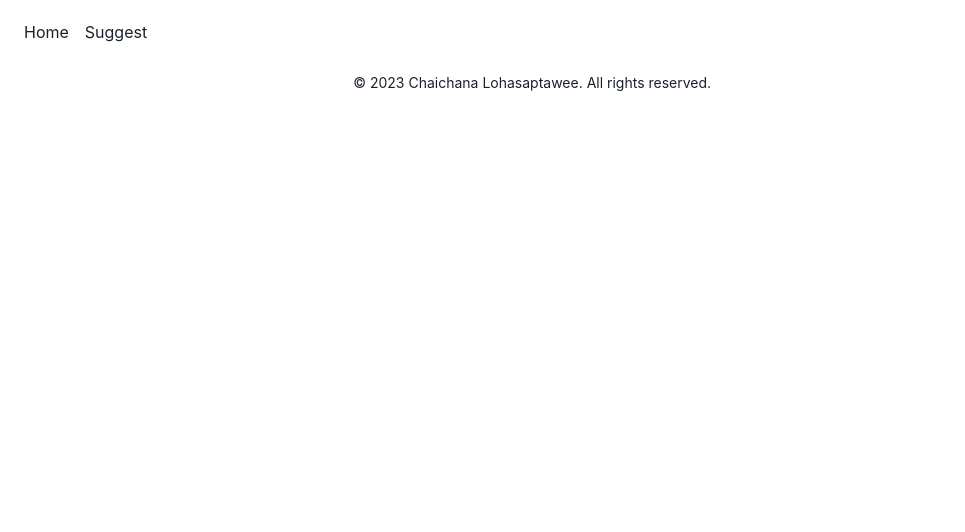
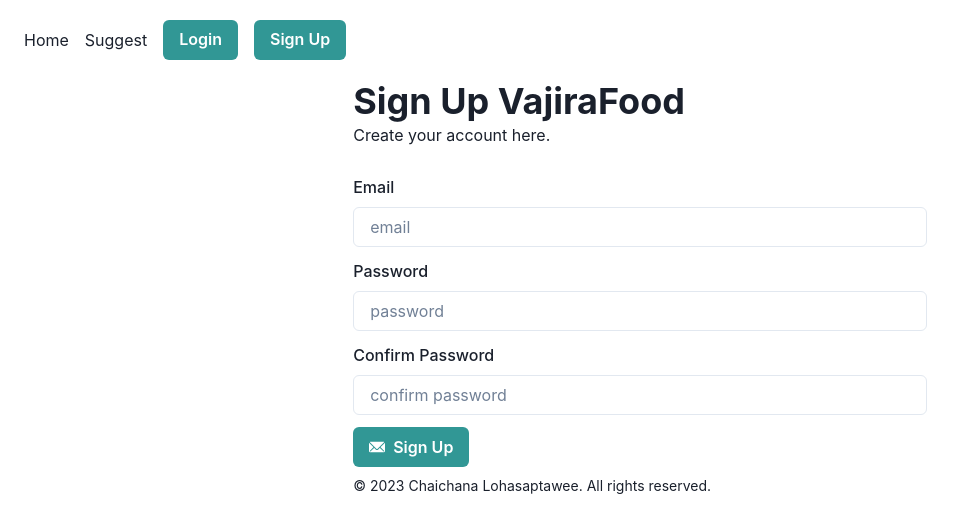
Before and after one commit to sun-23/VajiraFood, a React (Vite) app: page /signup in a window 1280 px wide. Shown: the top 532 px of the page, without its empty margins (0-965 px from the left). Built offline with nearby package versions, Linux system fonts and the light colour scheme.

Commit message:
change sign in

```diff
--- a/src/App.jsx
+++ b/src/App.jsx
@@ -7,6 +7,7 @@ import Header from "./components/Header";
 import Footer from "./components/Footer";
 import Login from "./routes/Login";
 import Account from "./routes/Account";
+import Signup from "./routes/Signup";
 
 import { AuthProvider } from "./helper/auth/Context";
 import RequireAuth from "./components/RequireAuth";
@@ -18,6 +19,7 @@ export default function App() {
         <Header />
         <Routes>
           <Route path="/login" element={<Login />} />
+          <Route path="/signup" element={<Signup />}/>
           <Route
             path="/"
             element={
--- a/src/components/Header.jsx
+++ b/src/components/Header.jsx
@@ -32,7 +32,7 @@ export default function Header() {
             </Link>
           ))}
 
-          {/* {user && session ? null : (
+          {user && session ? null : (
             <Button
               colorScheme="teal"
               size="md"
@@ -40,7 +40,16 @@ export default function Header() {
             >
               Login
             </Button>
-          )} */}
+          )}
+          {user && session ? null : (
+            <Button
+              colorScheme="teal"
+              size="md"
+              onClick={() => navigate("/signup")}
+            >
+              Sign Up
+            </Button>
+          )}
           {!user || !session ? null : (
             <Button
               colorScheme="teal"
--- a/src/components/MobileDrawer.jsx
+++ b/src/components/MobileDrawer.jsx
@@ -37,7 +37,7 @@ export default function MobileDrawer() {
             </ChakraLink>
           ))}
 
-          {/* {user && session ? null : (
+          {user && session ? null : (
             <Button
               colorScheme="teal"
               size="md"
@@ -45,7 +45,16 @@ export default function MobileDrawer() {
             >
               Login
             </Button>
-          )} */}
+          )}
+          {user && session ? null : (
+            <Button
+              colorScheme="teal"
+              size="md"
+              onClick={() => navigate("/signup")}
+            >
+              Sign Up
+            </Button>
+          )}
           {!user || !session ? null : (
             <Button
               colorScheme="teal"
--- a/src/routes/Food.jsx
+++ b/src/routes/Food.jsx
@@ -95,9 +95,6 @@ export default function Food() {
       </AspectRatio>
       <VStack marginTop={3} spacing={3} marginBottom={3}>
         <Heading>ชื่อเมนู {food.name}</Heading>
-        <Text fontSize="xl">
-          คำอธิบาย {!food.description ? "ไม่มีคำอธิบาย" : food.description}
-        </Text>
         <Heading>ร้าน {food.restaurant_name}</Heading>
         <Text fontSize="xl">บริเวณ {food.area}</Text>
         <Heading>ราคา {food.price} บาท</Heading>
--- a/src/routes/Login.jsx
+++ b/src/routes/Login.jsx
@@ -21,8 +21,12 @@ import React, { useState } from "react";
 import { supabase } from "../helper/supbaseClient";
 import { useLocation, useNavigate } from "react-router-dom";
 
+import { Link as ReactRouterLink } from 'react-router-dom'
+import { Link as ChakraLink, LinkProps } from '@chakra-ui/react'
+
 export default function Login() {
   const [email, setEmail] = useState("");
+  const [password, setPassword] = useState("");
   const [loading, setLoading] = useState(false)
   const [alert_title, setAlertTitle] = useState("");
   const [alert_desc, setAlertDesc] = useState("");
@@ -40,7 +44,7 @@ export default function Login() {
 
   const handleLogin = async () => {
     setLoading(true)
-    if (!email) {
+    if (!email || !password) {
       setAlertStatus("warning");
       setAlertTitle("กรอกข้อมูลไม่ครบ!");
       setAlertDesc("กรุณากรอกข้อมูลให้ครบถ้วน");
@@ -49,23 +53,25 @@ export default function Login() {
       return;
     }
 
-    const { data, error } = await supabase.auth.signInWithOtp({ email })
+    const { data, error } = await supabase.auth.signInWithPassword({
+      email: email,
+      password: password,
+    });
     console.log("login data", data);
 
     if (error) {
       console.log("login error", error);
     } else {
-      console.log("sending email link");
       setAlertStatus("success");
       setAlertTitle("สำเร็จ!");
-      setAlertDesc("ไปที่ email เพื่อรับ link log in จาก supabase");
+      setAlertDesc("log in success");
       onOpen();
 
       //redirectTo in RequireAuth.jsx line 19
-      // if (locationState) {
-      //   const { redirectTo } = locationState;
-      //   navigate(`${redirectTo.pathname}${redirectTo.search}`);
-      // }
+      if (locationState) {
+        const { redirectTo } = locationState;
+        navigate(`${redirectTo.pathname}${redirectTo.search}`);
+      }
     }
 
     setLoading(false)
@@ -101,14 +107,27 @@ export default function Login() {
             value={email}
             onChange={(e) => setEmail(e.target.value)}
           />
+          <FormLabel mt={3}>Password</FormLabel>
+          <Input
+            placeholder="password"
+            type="password"
+            value={password}
+            onChange={(e) => setPassword(e.target.value)}
+          />
           <Button
             leftIcon={<EmailIcon />}
             mt={3} colorScheme="teal"
             isLoading={loading}
             onClick={() => handleLogin()}
           >
-            {loading ? <Text>Loading</Text> : <Text>Send magic link</Text>}
+            {loading ? <Text>Loading</Text> : <Text>Sign In</Text>}
           </Button>
+          <Text>
+            ยังไม่มี account?{" "}
+            <ChakraLink as={ReactRouterLink} to='/signup'>
+              Sign Up
+            </ChakraLink>
+          </Text>
         </FormControl>
       </Stack>
     </Container>
--- /dev/null
+++ b/src/routes/Signup.jsx
@@ -0,0 +1,144 @@
+import {
+    Container,
+    Heading,
+    FormControl,
+    FormLabel,
+    Input,
+    Button,
+    Alert,
+    AlertIcon,
+    AlertTitle,
+    AlertDescription,
+    Box,
+    Spacer,
+    CloseButton,
+    useDisclosure,
+    Stack,
+    Text,
+  } from "@chakra-ui/react";
+  import { EmailIcon } from "@chakra-ui/icons";
+  import React, { useState } from "react";
+  import { supabase } from "../helper/supbaseClient";
+  import { useLocation, useNavigate } from "react-router-dom";
+
+  export default function Signup() {
+    const [email, setEmail] = useState("");
+    const [password, setPassword] = useState("");
+    const [conpass, setConpass] = useState("");
+    const [loading, setLoading] = useState(false)
+    const [alert_title, setAlertTitle] = useState("");
+    const [alert_desc, setAlertDesc] = useState("");
+    const [alert_status, setAlertStatus] = useState("warning");
+
+    const { state: locationState } = useLocation();
+    const navigate = useNavigate();
+
+    // aleart
+    const {
+      isOpen: isVisible,
+      onClose,
+      onOpen,
+    } = useDisclosure({ defaultIsOpen: false });
+
+    const handleSignUp = async () => {
+      setLoading(true)
+      if (!email || !password || !conpass) {
+        setAlertStatus("warning");
+        setAlertTitle("กรอกข้อมูลไม่ครบ!");
+        setAlertDesc("กรุณากรอกข้อมูลให้ครบถ้วน");
+        onOpen();
+        setLoading(false)
+        return;
+      }
+
+      if (password !== conpass) {
+        setAlertStatus("warning");
+        setAlertTitle("password ไม่ตรงกัน!");
+        setAlertDesc("กรุณาตรวจสอบอีกที");
+        onOpen();
+        setLoading(false)
+        return;
+      }
+
+      const { data, error } = await supabase.auth.signUp({
+        email: email,
+        password: password,
+      })
+      console.log("login data", data);
+
+      if (error) {
+        console.log("login error", error);
+      } else {
+        setAlertStatus("success");
+        setAlertTitle("สำเร็จ!");
+        setAlertDesc("สมัคร account สำเร็จ!");
+        onOpen();
+
+        //redirectTo in RequireAuth.jsx line 19
+        if (locationState) {
+            const { redirectTo } = locationState;
+            navigate(`${redirectTo.pathname}${redirectTo.search}`);
+        }
+      }
+
+      setLoading(false)
+    };
+
+    return (
+      <Container>
+        <Heading>Sign Up VajiraFood</Heading>
+        <Text>Create your account here.</Text>
+        <Stack spacing={4} paddingTop={4}>
+          {isVisible ? (
+            <Alert status={alert_status}>
+              <AlertIcon />
+              <Box>
+                <AlertTitle>{alert_title}</AlertTitle>
+                <AlertDescription>{alert_desc}</AlertDescription>
+              </Box>
+              <Spacer />
+              <CloseButton
+                alignSelf="flex-start"
+                position="relative"
+                right={-1}
+                top={-1}
+                onClick={onClose}
+              />
+            </Alert>
+          ) : null}
+          <FormControl isRequire>
+            <FormLabel mt={3}>Email</FormLabel>
+            <Input
+              placeholder="email"
+              type="email"
+              value={email}
+              onChange={(e) => setEmail(e.target.value)}
+            />
+            <FormLabel mt={3}>Password</FormLabel>
+            <Input
+                placeholder="password"
+                type="password"
+                value={password}
+                onChange={(e) => setPassword(e.target.value)}
+            />
+            <FormLabel mt={3}>Confirm Password</FormLabel>
+            <Input
+                placeholder="confirm password"
+                type="text"
+                value={conpass}
+                onChange={(e) => setConpass(e.target.value)}
+            />
+
+            <Button
+              leftIcon={<EmailIcon />}
+              mt={3} colorScheme="teal"
+              isLoading={loading}
+              onClick={() => handleSignUp()}
+            >
+              {loading ? <Text>Loading</Text> : <Text>Sign Up</Text>}
+            </Button>
+          </FormControl>
+        </Stack>
+      </Container>
+    );
+  }
```
